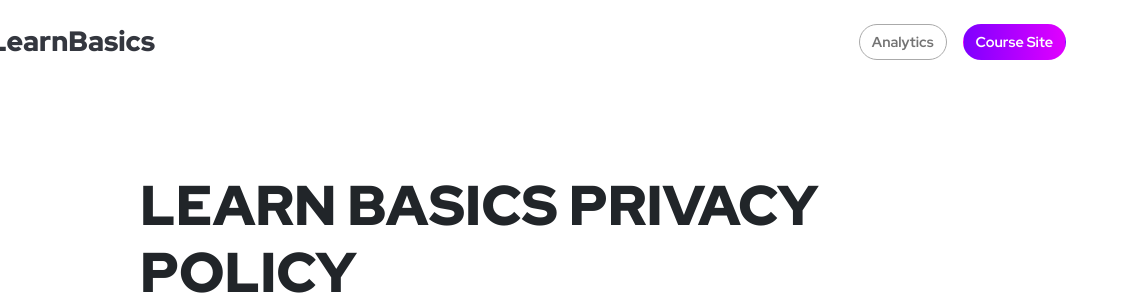
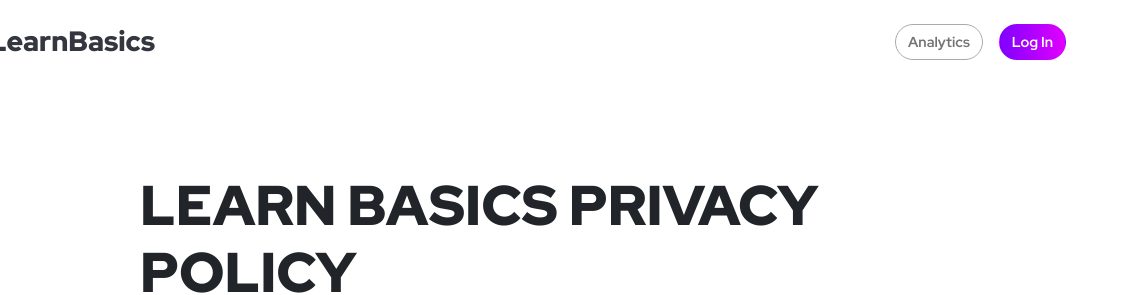
Before and after one commit to bringeraj-lb/TestSite, a plain HTML site: page privacy.html in a window 1280 px wide. Shown: the top 295 px of the page, 132-1280 px from the left. Drawn offline with nearby package versions, Linux system fonts and the light colour scheme.

Commit message:
Updated link in privacy, terms page

```diff
--- a/privacy.html
+++ b/privacy.html
@@ -50,14 +50,14 @@
           >
         </li>
         <li class="nav-item">
-          <a class="nav-link" href="#">
-            <button
+          <a class="nav-link" href="https://my.learnbasics.fun/learn/account/signin" target="_blank"
+            ><button
               class="btn rounded-pill course-site-btn fw-700"
               type="button"
             >
-              Course Site
-            </button>
-          </a>
+              Log In
+            </button></a
+          >
         </li>
       </ul>
     </header>
```
Also changed, not shown: terms.html (+5 -5 lines).
